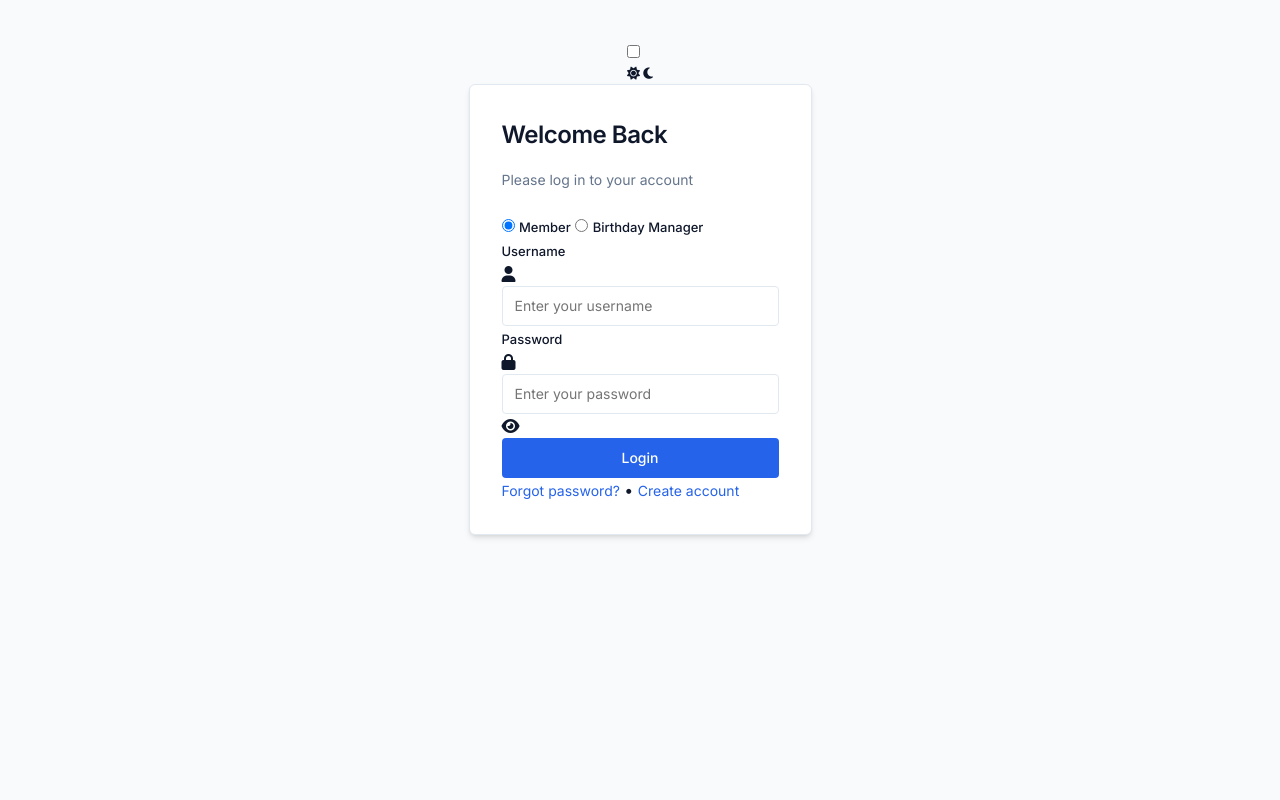
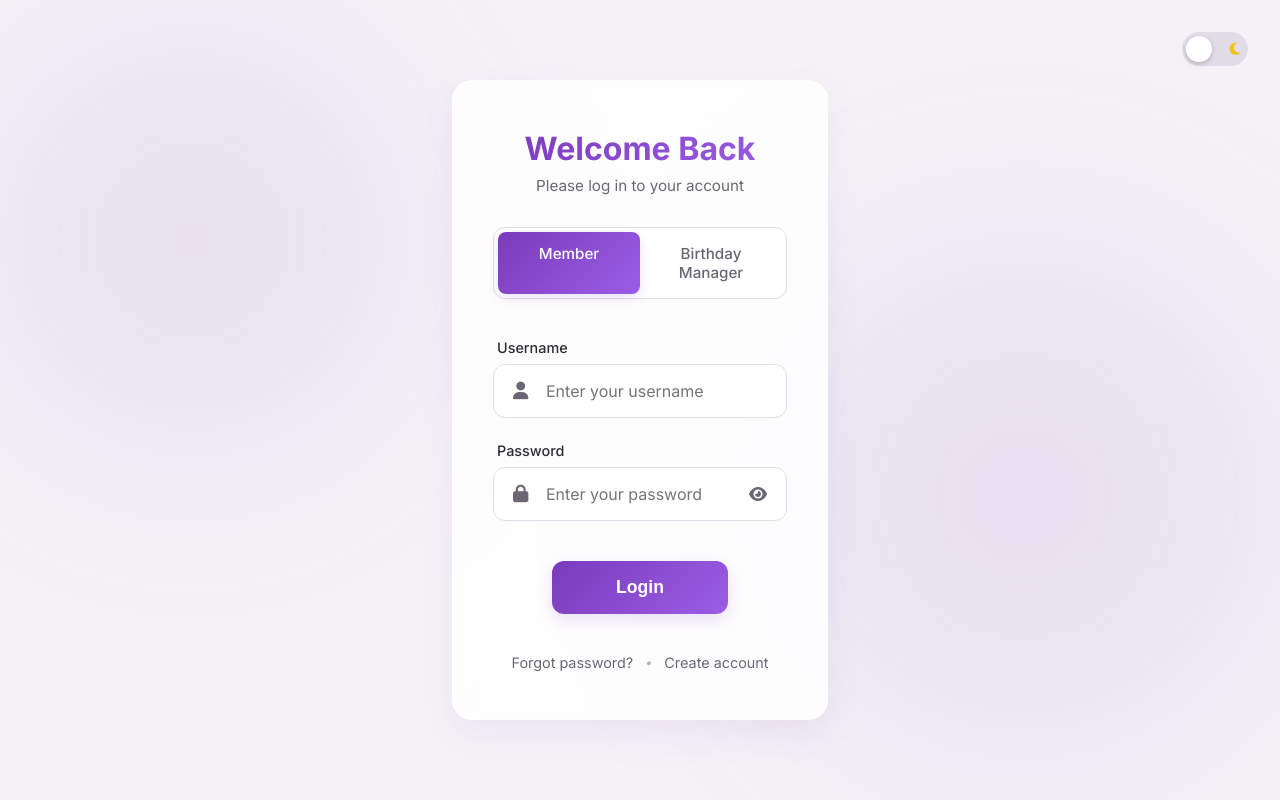
Before and after one commit to MeenaPriyanshi/Mirax-Project, a Flask app: page / in a window 1280 px wide. Run offline with Flask 3, Linux system fonts and the light colour scheme.

Commit message:
UI update: Back to earlier

```diff
--- a/static/css/style.css
+++ b/static/css/style.css
@@ -1,196 +1,152 @@
-/* --- PROFESSIONAL ENTERPRISE THEME --- */
-@import url('https://fonts.googleapis.com/css2?family=Inter:wght@400;500;600&display=swap');
-
 :root {
-    /* Backgrounds */
-    --bg-main: #f8fafc;        /* App background */
-    --bg-card: #ffffff;        /* Panel/Card background */
-
-    /* Typography */
-    --text-primary: #0f172a;   /* Main text */
-    --text-muted: #64748b;     /* Subtitles/Labels */
-
-    /* Accents & Borders */
-    --accent-primary: #2563eb; /* Trustworthy Blue */
-    --accent-hover: #1d4ed8;   /* Darker blue for hover */
-    --border-subtle: #e2e8f0;  /* Clean, light borders */
-
-    /* Structural */
-    --radius-sm: 4px;          /* Inputs, small buttons */
-    --radius-md: 6px;          /* Cards, modals */
-    --shadow-sm: 0 1px 2px 0 rgb(0 0 0 / 0.05);
-    --shadow-md: 0 4px 6px -1px rgb(0 0 0 / 0.1), 0 2px 4px -2px rgb(0 0 0 / 0.1);
+    --bg-color: #f5f3f7;
+    --panel-bg: rgba(255, 255, 255, 0.85);
+    --text-main: #2d2a32;
+    --text-muted: #6b6673;
+    --primary: #7a3bbb;
+    --primary-hover: #632d99;
+    --input-bg: #ffffff;
+    --input-border: #e2dce8;
+    --input-focus: #9b5de5;
+    --accent: #9b5de5;
+    --shadow: rgba(122, 59, 187, 0.08);
+    --shadow-large: rgba(122, 59, 187, 0.15);
+    --glass-border: rgba(255, 255, 255, 0.5);
+    --toggle-bg: #e2dce8;
+    --role-text-active: #ffffff;
 }
 
-/* Base Reset */
+[data-theme="dark"] {
+    --bg-color: #0d0914;
+    --panel-bg: rgba(22, 16, 33, 0.7);
+    --text-main: #f0ebf5;
+    --text-muted: #a49eb3;
+    --primary: #b070ff;
+    --primary-hover: #c494ff;
+    --input-bg: rgba(35, 25, 54, 0.5);
+    --input-border: #3a2a57;
+    --input-focus: #c494ff;
+    --accent: #f15bb5;
+    --shadow: rgba(0, 0, 0, 0.6);
+    --shadow-large: rgba(176, 112, 255, 0.2);
+    --glass-border: rgba(176, 112, 255, 0.15);
+    --toggle-bg: #3a2a57;
+    --role-text-active: #ffffff;
+}
+
 * {
-    box-sizing: border-box;
     margin: 0;
     padding: 0;
+    box-sizing: border-box;
 }
 
+/* Apply transitions ONLY to the main structural elements, not everything */
+body, .sidebar, .card, .login-panel, input, textarea, select, button, table, td, th, .role-label, .input-icon {
+    transition: background-color 0.3s ease, color 0.3s ease, border-color 0.3s ease, box-shadow 0.3s ease;
+}
 body {
-    font-family: 'Inter', system-ui, -apple-system, sans-serif;
-    background-color: var(--bg-main);
-    color: var(--text-primary);
-    line-height: 1.5;
-    display: flex;
-    flex-direction: column;
-    align-items: center;
+    font-family: 'Inter', sans-serif;
+    background-color: var(--bg-color);
+    color: var(--text-main);
     min-height: 100vh;
-    padding: 40px 20px;
+    overflow-x: hidden;
+    position: relative;
+    transition: color 0.3s ease;
 }
 
-/* Headers & Typography */
-h1, h2, h3 {
-    font-weight: 600;
-    color: var(--text-primary);
-    margin-bottom: 16px;
-    letter-spacing: -0.02em;
+/* Background elements for aesthetic */
+body::before, body::after {
+    content: ''; position: fixed; border-radius: 50%; filter: blur(100px); z-index: -1;
+}
+body::before {
+    top: -10%; left: -10%; width: 50vw; height: 50vw;
+    background: radial-gradient(circle, var(--shadow-large) 0%, transparent 70%);
+}
+body::after {
+    bottom: -10%; right: -10%; width: 60vw; height: 60vw;
+    background: radial-gradient(circle, var(--shadow-large) 0%, transparent 70%);
 }
 
-p {
-    color: var(--text-muted);
-    font-size: 14px;
-    margin-bottom: 24px;
+/* Theme Switch */
+.theme-switch-wrapper { position: absolute; top: 2rem; right: 2rem; display: flex; align-items: center; z-index: 100; }
+.theme-switch { display: inline-block; height: 34px; position: relative; width: 66px; }
+.theme-switch input { display: none; }
+.slider { background-color: var(--toggle-bg); bottom: 0; cursor: pointer; left: 0; position: absolute; right: 0; top: 0; transition: .4s; display: flex; justify-content: space-between; align-items: center; padding: 0 8px; font-size: 14px; }
+.slider .fa-sun { color: #f39c12; }
+.slider .fa-moon { color: #f1c40f; }
+.slider.round { border-radius: 34px; }
+.slider.round:before { background-color: white; bottom: 4px; content: ""; height: 26px; left: 4px; position: absolute; transition: .4s; width: 26px; border-radius: 50%; z-index: 2; box-shadow: 0 2px 5px rgba(0,0,0,0.2); }
+input:checked + .slider { background-color: var(--toggle-bg); }
+input:checked + .slider:before { transform: translateX(32px); background-color: rgba(255, 255, 255, 0.9); }
+
+/* Centered Container (For Login/Register) */
+.center-wrapper { display: flex; justify-content: center; align-items: center; min-height: 100vh; }
+.login-container { width: 100%; max-width: 440px; padding: 2rem; }
+.login-panel {
+    background: var(--panel-bg); backdrop-filter: blur(16px); -webkit-backdrop-filter: blur(16px);
+    border: 1px solid var(--glass-border); border-radius: 20px; padding: 3rem 2.5rem;
+    box-shadow: 0 15px 35px var(--shadow); display: flex; flex-direction: column; gap: 2rem;
+    animation: fadeIn 0.6s cubic-bezier(0.16, 1, 0.3, 1) forwards;
 }
 
-/* Main Cards / Containers (Replacing Glassmorphism) */
-.container, .login-container, .dashboard-card {
-    background: var(--bg-card);
-    border: 1px solid var(--border-subtle);
-    border-radius: var(--radius-md);
-    box-shadow: var(--shadow-md);
-    padding: 32px;
-    width: 100%;
-    max-width: 480px; /* Slimmer, more focused width */
-}
+.login-header { text-align: center; }
+.login-header h2 { font-size: 2rem; font-weight: 700; margin-bottom: 0.5rem; background: linear-gradient(135deg, var(--primary), var(--accent)); -webkit-background-clip: text; -webkit-text-fill-color: transparent; background-clip: text; color: transparent; }
+.login-header p { color: var(--text-muted); font-size: 0.95rem; }
 
-/* Dashboard specific width */
-.dashboard-container {
-    max-width: 1000px;
-    width: 100%;
-}
+/* Role Selector */
+.role-selector { display: flex; position: relative; background: var(--input-bg); border: 1px solid var(--input-border); border-radius: 12px; padding: 0.25rem; margin-bottom: 0.5rem; }
+.role-selector input { display: none; }
+.role-label { flex: 1; text-align: center; padding: 0.75rem 1rem; cursor: pointer; z-index: 2; font-weight: 500; font-size: 0.95rem; color: var(--text-muted); transition: color 0.3s ease; }
+.role-selector input:checked + .role-label { color: var(--role-text-active); }
+.role-selector-bg { position: absolute; top: 0.25rem; bottom: 0.25rem; left: 0.25rem; width: calc(50% - 0.25rem); background: linear-gradient(135deg, var(--primary), var(--accent)); border-radius: 8px; transition: transform 0.4s cubic-bezier(0.68, -0.55, 0.265, 1.55); z-index: 1; box-shadow: 0 4px 12px var(--shadow-large); }
+#role-manager:checked ~ .role-selector-bg { transform: translateX(100%); }
 
-/* Forms & Inputs */
-.form-group {
-    margin-bottom: 20px;
-    display: flex;
-    flex-direction: column;
-    text-align: left;
-}
-
-label {
-    font-size: 13px;
-    font-weight: 500;
-    color: var(--text-primary);
-    margin-bottom: 6px;
-}
-
-input[type="text"],
-input[type="email"],
-input[type="password"],
-input[type="date"],
-select {
-    height: 40px; /* Sleek, enterprise height */
-    width: 100%;
-    padding: 0 12px;
-    font-size: 14px;
-    font-family: 'Inter', sans-serif;
-    color: var(--text-primary);
-    background-color: var(--bg-card);
-    border: 1px solid var(--border-subtle);
-    border-radius: var(--radius-sm);
-    outline: none;
-    transition: border-color 0.15s ease, box-shadow 0.15s ease;
-}
-
-input:focus,
-select:focus {
-    border-color: var(--accent-primary);
-    box-shadow: 0 0 0 3px rgba(37, 99, 235, 0.1); /* Subtle focus ring */
-}
+/* Inputs */
+.login-form { display: flex; flex-direction: column; gap: 1.5rem; }
+.input-group { display: flex; flex-direction: column; gap: 0.5rem; }
+.input-group label { font-size: 0.9rem; font-weight: 500; color: var(--text-main); margin-left: 0.25rem; }
+.input-wrapper { position: relative; display: flex; align-items: center; }
+.input-icon { position: absolute; left: 1.25rem; color: var(--text-muted); font-size: 1.1rem; transition: color 0.3s ease; }
+.input-wrapper input, .input-wrapper select, .input-wrapper textarea { width: 100%; padding: 1rem 1rem 1rem 3.25rem; border: 1px solid var(--input-border); border-radius: 12px; background: var(--input-bg); color: var(--text-main); font-size: 1rem; font-family: inherit; outline: none; transition: all 0.3s ease; }
+.input-wrapper input:focus, .input-wrapper textarea:focus { border-color: var(--input-focus); box-shadow: 0 0 0 3px var(--shadow-large); }
+.input-wrapper input:focus ~ .input-icon { color: var(--primary); }
+.toggle-password { position: absolute; right: 1.25rem; color: var(--text-muted); cursor: pointer; transition: color 0.2s ease; }
+.toggle-password:hover { color: var(--text-main); }
 
 /* Buttons */
-button, .btn {
-    height: 40px;
-    width: 100%;
-    display: inline-flex;
-    align-items: center;
-    justify-content: center;
-    padding: 0 16px;
-    font-size: 14px;
-    font-weight: 500;
-    font-family: 'Inter', sans-serif;
-    color: #ffffff;
-    background-color: var(--accent-primary);
-    border: none;
-    border-radius: var(--radius-sm);
-    cursor: pointer;
-    transition: background-color 0.15s ease;
-    text-decoration: none;
+.center-btn { display: flex; justify-content: center; margin-top: 1rem; }
+.login-btn { width: 60%; padding: 1rem; border: none; border-radius: 12px; background: linear-gradient(135deg, var(--primary), var(--accent)); color: white; font-size: 1.1rem; font-weight: 600; cursor: pointer; outline: none; transition: transform 0.2s ease, box-shadow 0.2s ease; box-shadow: 0 6px 16px var(--shadow-large); }
+.login-btn:hover { transform: translateY(-2px); box-shadow: 0 8px 20px var(--shadow-large); }
+
+/* Footer Links */
+.login-footer { display: flex; justify-content: center; align-items: center; gap: 0.75rem; margin-top: 0.5rem; }
+.footer-link { color: var(--text-muted); text-decoration: none; font-size: 0.9rem; transition: color 0.2s ease; }
+.footer-link:hover { color: var(--primary); }
+.dot-separator { color: var(--text-muted); font-size: 0.8rem; opacity: 0.5; }
+
+/* ========================================= */
+/* DASHBOARD STYLES (MATCHING PREMIUM THEME) */
+/* ========================================= */
+.dashboard { display: flex; min-height: 100vh; position: relative; z-index: 1; }
+.sidebar { width: 280px; background: var(--panel-bg); backdrop-filter: blur(16px); border-right: 1px solid var(--glass-border); padding: 2rem; display: flex; flex-direction: column; box-shadow: 2px 0 15px var(--shadow); }
+.sidebar h2 { background: linear-gradient(135deg, var(--primary), var(--accent)); -webkit-background-clip: text; -webkit-text-fill-color: transparent; margin-bottom: 0.5rem; font-size: 1.8rem; }
+.sidebar ul { list-style: none; margin-top: 2rem; }
+.sidebar li { padding: 1rem 1.5rem; margin-bottom: 0.5rem; cursor: pointer; border-radius: 12px; font-weight: 500; transition: all 0.3s ease; color: var(--text-muted); }
+.sidebar li:hover { background: var(--shadow-large); color: var(--primary); transform: translateX(5px); }
+.content { flex-grow: 1; padding: 3rem; overflow-y: auto; }
+
+.card {
+    background: var(--panel-bg); backdrop-filter: blur(16px); border: 1px solid var(--glass-border);
+    border-radius: 20px; padding: 2rem; margin-bottom: 2rem; box-shadow: 0 10px 30px var(--shadow);
 }
+.card h2, .card h3 { color: var(--text-main); margin-bottom: 1.5rem; }
 
-button:hover, .btn:hover {
-    background-color: var(--accent-hover);
-}
+/* Tables */
+table { width: 100%; border-collapse: separate; border-spacing: 0; border-radius: 12px; overflow: hidden; border: 1px solid var(--input-border); }
+th { background: var(--shadow-large); color: var(--primary); padding: 1rem; text-align: left; font-weight: 600; }
+td { padding: 1rem; border-top: 1px solid var(--input-border); color: var(--text-main); }
+tr { transition: background-color 0.2s; }
+tr:hover td { background: var(--shadow); }
+table button { background: var(--primary); color: white; border: none; padding: 0.5rem 1rem; border-radius: 8px; cursor: pointer; }
 
-/* Secondary/Logout Button */
-.btn-secondary {
-    background-color: #ffffff;
-    color: var(--text-primary);
-    border: 1px solid var(--border-subtle);
-}
-
-.btn-secondary:hover {
-    background-color: var(--bg-main);
-}
-
-/* Data Tables */
-table {
-    width: 100%;
-    border-collapse: collapse;
-    margin-top: 24px;
-    font-size: 14px;
-}
-
-th {
-    text-align: left;
-    padding: 12px 16px;
-    background-color: var(--bg-main);
-    color: var(--text-muted);
-    font-weight: 500;
-    border-bottom: 1px solid var(--border-subtle);
-}
-
-td {
-    padding: 12px 16px;
-    color: var(--text-primary);
-    border-bottom: 1px solid var(--border-subtle);
-}
-
-tr:hover td {
-    background-color: #f8fafc; /* Very light hover effect */
-}
-
-/* Links */
-a {
-    color: var(--accent-primary);
-    text-decoration: none;
-    font-size: 14px;
-}
-
-a:hover {
-    text-decoration: underline;
-}
-
-/* Flash Messages / Alerts */
-.alert {
-    padding: 12px 16px;
-    border-radius: var(--radius-sm);
-    font-size: 14px;
-    margin-bottom: 20px;
-    background-color: #eff6ff; /* Light blue */
-    border: 1px solid #bfdbfe;
-    color: #1e3a8a;
-}
+@keyframes fadeIn { from { opacity: 0; transform: translateY(20px); } to { opacity: 1; transform: translateY(0); } }
```
